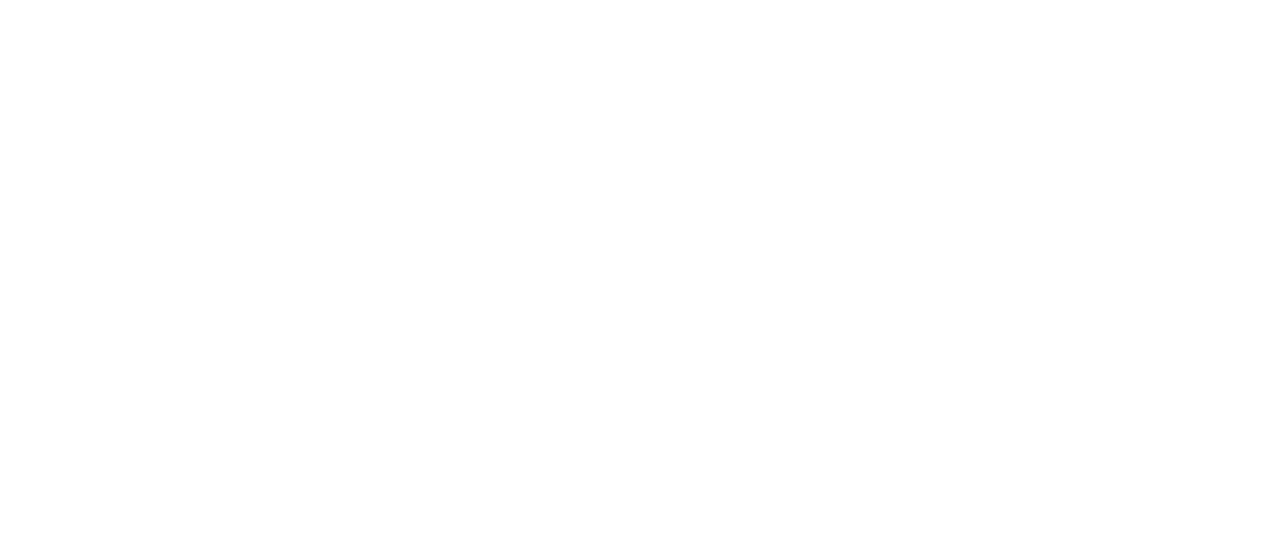
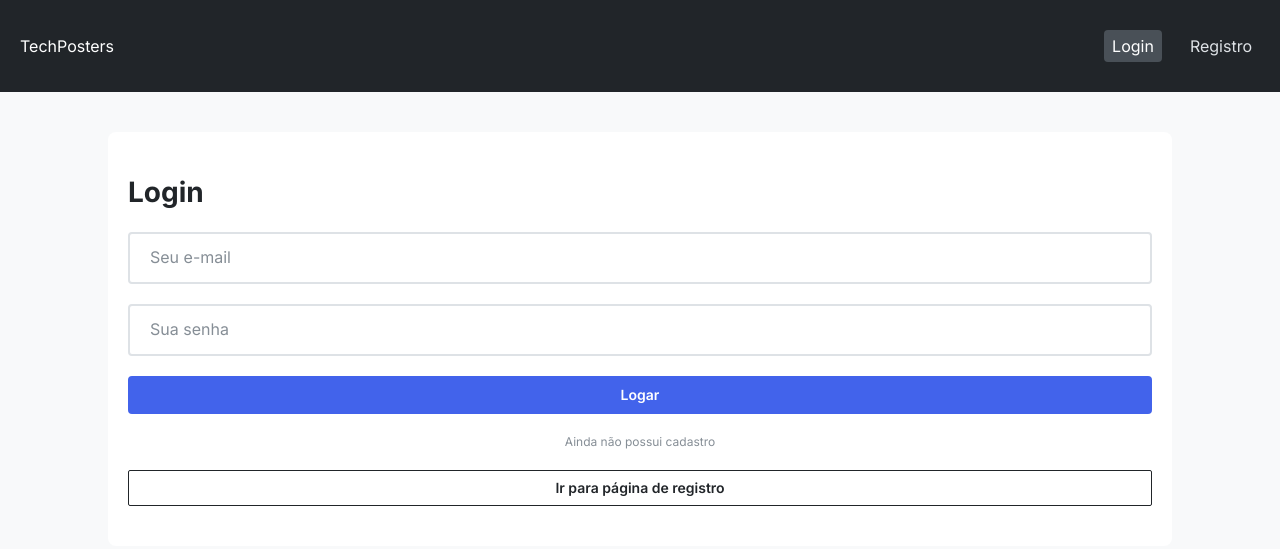
Before and after one commit to Anderson-Leandro/M2_SPRINT6_REDE_SOCIAL, a plain HTML site: page index.html in a window 1280 px wide. Drawn offline with Linux system fonts and the light colour scheme.

Commit message:
feat: add login and register layout, and others CSS files

```diff
--- a/index.html
+++ b/index.html
@@ -1,12 +1,59 @@
 <!DOCTYPE html>
-<html lang="en">
+<html lang="pt-br">
+
 <head>
     <meta charset="UTF-8">
     <meta http-equiv="X-UA-Compatible" content="IE=edge">
     <meta name="viewport" content="width=device-width, initial-scale=1.0">
+    <link rel="stylesheet" href="./src/styles/reset/reset.css">
+    <link rel="stylesheet" href="./src/styles/global.css">
+    <link rel="stylesheet" href="./src/styles/texts.css">
+    <link rel="stylesheet" href="./src/styles/inputs.css">
+    <link rel="stylesheet" href="./src/styles/buttons.css">
+    <link rel="stylesheet" href="./src/styles/index.css">
+    <link rel="stylesheet" href="./src/styles/colors.css">
     <title>Rede Social</title>
 </head>
+
 <body>
 
+    <header>
+        <h2 class="white">TechPosters</h2>
+
+        <div>
+
+            <a class="btnHomeSelected" href="#">Login</a>
+
+            <a class="btnHomeNotSelected" href="./src/pages/register/register.html">Registro</a>
+
+        </div>
+
+    </header>
+
+    <main>
+        <section class="modal" id="modalLogin">
+
+            <h2 class="title1">Login</h2>
+
+            <form>
+
+                <input class="input1" type="email" placeholder="Seu e-mail">
+
+                <input class="input1" type="password" placeholder="Sua senha">
+
+                <button class="buttonPrimary btnHeight1" >Logar</button>
+
+            </form>
+
+            <span class="text3">Ainda não possui cadastro</span>
+
+            <a class="buttonOutlineMedium btnHeight1" href="./src/pages/register/register.html">Ir para página de registro</a>
+
+        </section>
+
+
+    </main>
+
 </body>
+
 </html>
--- /dev/null
+++ b/src/pages/register/register.css
@@ -0,0 +1,23 @@
+body{
+      background-color: var(--color-grey5);
+}
+
+header{
+      display: flex;
+      justify-content: space-between;
+      align-items: center;
+      padding: 30px 20px;
+      background-color: var(--color-grey1);
+}
+
+
+header > div{
+      display: flex;
+      gap: 20px;
+}
+
+section > div{
+      display: flex;
+      justify-content: space-between;
+      align-items: center;
+}
--- /dev/null
+++ b/src/styles/buttons.css
@@ -0,0 +1,102 @@
+.buttonPrimary{
+      padding: 0 12px;
+      background-color: var(--color-brand1);
+      border: 2px solid var(--color-brand1);
+      border-radius: 4px;
+      color: var(--color-white);
+      font-size: 14px;
+      font-weight: 600;
+}
+
+.buttonPrimary:hover{
+      background-color: var(--color-brand2);
+      border-color: var(--color-brand2);
+}
+
+.buttonGrey1{
+      padding: 0 12px;
+      background-color: var(--color-grey1);
+      border: 2px solid var(--color-grey1);
+      border-radius: 4px;
+      color: var(--color-white);
+      font-size: 14px;
+      font-weight: 600;
+}
+
+.buttonGrey1:hover{
+      background-color: var(--color-grey0);
+      border-color: var(--color-grey0);
+}
+
+.buttonWhite{
+      padding: 0 12px;
+      background-color: var(--color-white);
+      border: 2px solid var(--color-white);
+      border-radius: 4px;
+      color: var(--color-grey1);
+      font-size: 14px;
+      font-weight: 600;
+}
+
+.buttonWhite:hover{
+      background-color: var(--color-grey5);
+      border-color: var(--color-grey5);
+}
+
+
+.buttonOutlineMedium{
+      padding: 0 12px;
+      background-color: var(--color-white);
+      border: 1px solid var(--color-grey1);
+      border-radius: 2px;
+      color: var(--color-grey1);
+      font-size: 14px;
+      font-weight: 600;
+}
+
+.buttonOutlineMedium:hover{
+      background-color: var(--color-brand3);
+      border-color: var(--color-brand1);
+      color: var(--color-brand1);
+}
+
+.buttonOutlineMedium:focus{
+      background-color: var(--color-brand1);
+      border-color: var(--color-brand1);
+      color: var(--color-white);
+}
+
+.disableButton{
+      padding: 0 12px;
+      background-color: var(--color-grey4);
+      border: 1px solid var(--color-grey4);
+      border-radius: 2px;
+      color: var(--color-grey3);
+      font-size: 14px;
+      font-weight: 600;
+}
+
+.btnHeight1{
+      padding-top: 10px;
+      padding-bottom: 10px;
+      max-height: 38px;
+}
+
+.btnHeight2{
+      padding-top: 8px;
+      padding-bottom: 8px;
+      max-height: 28px;
+}
+
+.btnHomeSelected{
+      background-color: var(--color-grey2);
+      color: var(--color-white);
+      border-radius: 4px;
+      padding: 8px;
+}
+
+.btnHomeNotSelected{
+      color: var(--color-grey4);
+      border-radius: 4px;
+      padding: 8px;
+}
--- /dev/null
+++ b/src/styles/colors.css
@@ -0,0 +1,3 @@
+.white{
+      color: var(--color-white);
+}
--- /dev/null
+++ b/src/styles/global.css
@@ -0,0 +1,40 @@
+:root {
+      --color-brand1: #4263EB;
+      --color-brand2: #364FC7;
+      --color-brand3: #EDF2FF;
+
+      --color-grey0: #0A0C0D;
+      --color-grey1: #212529;
+      --color-grey2: #495057;
+      --color-grey3: #868E96;
+      --color-grey4: #DEE2E6;
+      --color-grey5: #F8F9FA;
+
+      --color-grey-opacity-1: rgba(33, 37, 41, 0.5);
+
+      --color-white: #FFFFFF;
+
+      --color-like: #D7443E;
+}
+
+.modal {
+      display: flex;
+      flex-direction: column;
+      width: 80%;
+      background-color: var(--color-white);
+      margin: 40px auto;
+      padding: 40px 20px;
+      gap: 20px;
+      border-radius: 8px;
+}
+
+.modal form {
+      display: flex;
+      flex-direction: column;
+      gap: 20px;
+      text-align: center;
+}
+
+.modal a, span{
+      text-align: center;
+}
--- /dev/null
+++ b/src/styles/index.css
@@ -0,0 +1,17 @@
+body{
+      background-color: var(--color-grey5);
+}
+
+header{
+      display: flex;
+      justify-content: space-between;
+      align-items: center;
+      padding: 30px 20px;
+      background-color: var(--color-grey1);
+}
+
+
+header > div{
+      display: flex;
+      gap: 20px;
+}
--- /dev/null
+++ b/src/styles/inputs.css
@@ -0,0 +1,50 @@
+.input1 {
+      padding: 16px 5px 16px 20px;
+      background-color: var(--color-white);
+      border: 2px solid var(--color-grey4);
+      border-radius: 4px;
+      font-family: 'Inter', sans-serif;
+}
+
+.input1::placeholder {
+      font-size: 16px;
+      font-weight: 400;
+      line-height: 20px;
+      color: var(--color-grey3);
+      font-family: 'Inter', sans-serif;
+}
+
+.input1:focus {
+      border-color: var(--color-brand1);
+      color: var(--color-grey1);
+}
+
+.input1:valid {
+      color: var(--color-grey2);
+}
+
+
+.textArea1 {
+      padding: 28px 21px 29px 21px;
+      background-color: var(--color-white);
+      border: 2px solid var(--color-grey4);
+      border-radius: 4px;
+      font-family: 'Inter', sans-serif;
+}
+
+.textArea1::placeholder {
+      font-size: 16px;
+      font-weight: 400;
+      line-height: 20px;
+      color: var(--color-grey3);
+      font-family: 'Inter', sans-serif;
+}
+
+.textArea1:focus {
+      border-color: var(--color-brand1);
+      color: var(--color-grey1);
+}
+
+.textArea1:valid {
+      color: var(--color-grey2);
+}
--- /dev/null
+++ b/src/styles/reset/reset.css
@@ -0,0 +1,52 @@
+@import url('https://fonts.googleapis.com/css2?family=Inter:wght@100;200;300;400;500;600;700;800;900&display=swap');
+
+/* http://meyerweb.com/eric/tools/css/reset/
+   v2.0 | 20110126
+   License: none (public domain)
+*/
+
+html, body, div, span, applet, object, iframe,
+h1, h2, h3, h4, h5, h6, p, blockquote, pre,
+a, abbr, acronym, address, big, cite, code,
+del, dfn, em, img, ins, kbd, q, s, samp,
+small, strike, strong, sub, sup, tt, var,
+b, u, i, center,
+dl, dt, dd, ol, ul, li,
+fieldset, form, label, legend,
+table, caption, tbody, tfoot, thead, tr, th, td,
+article, aside, canvas, details, embed,
+figure, figcaption, footer, header, hgroup,
+menu, nav, output, ruby, section, summary,
+time, mark, audio, video, button {
+	margin: 0;
+	padding: 0;
+	border: 0;
+	font-size: 100%;
+	font: inherit;
+	vertical-align: baseline;
+	text-decoration: none;
+      font-family: 'Inter', sans-serif;
+}
+/* HTML5 display-role reset for older browsers */
+article, aside, details, figcaption, figure,
+footer, header, hgroup, menu, nav, section {
+	display: block;
+}
+body {
+	line-height: 1;
+}
+ol, ul {
+	list-style: none;
+}
+blockquote, q {
+	quotes: none;
+}
+blockquote:before, blockquote:after,
+q:before, q:after {
+	content: '';
+	content: none;
+}
+table {
+	border-collapse: collapse;
+	border-spacing: 0;
+}
--- /dev/null
+++ b/src/styles/texts.css
@@ -0,0 +1,34 @@
+.title1{
+      font-weight: 700;
+      font-size: 28px;
+      line-height: 40px;
+      color: var(--color-grey1);
+}
+
+.title2{
+      font-weight: 600;
+      font-size: 20px;
+      line-height: 24px;
+      color: var(--color-grey1);
+}
+
+.text1{
+      font-weight: 400;
+      font-size: 16px;
+      line-height: 28px;
+      color: var(--color-grey3);
+}
+
+.text2{
+      font-weight: 400;
+      font-size: 14px;
+      line-height: 16px;
+      color: var(--color-grey3);
+}
+
+.text3{
+      font-weight: 400;
+      font-size: 12px;
+      line-height: 16px;
+      color: var(--color-grey3);
+}
```
Also changed, not shown: src/pages/register/register.html (added, +69 -0 lines), src/pages/register/register.js (added).
